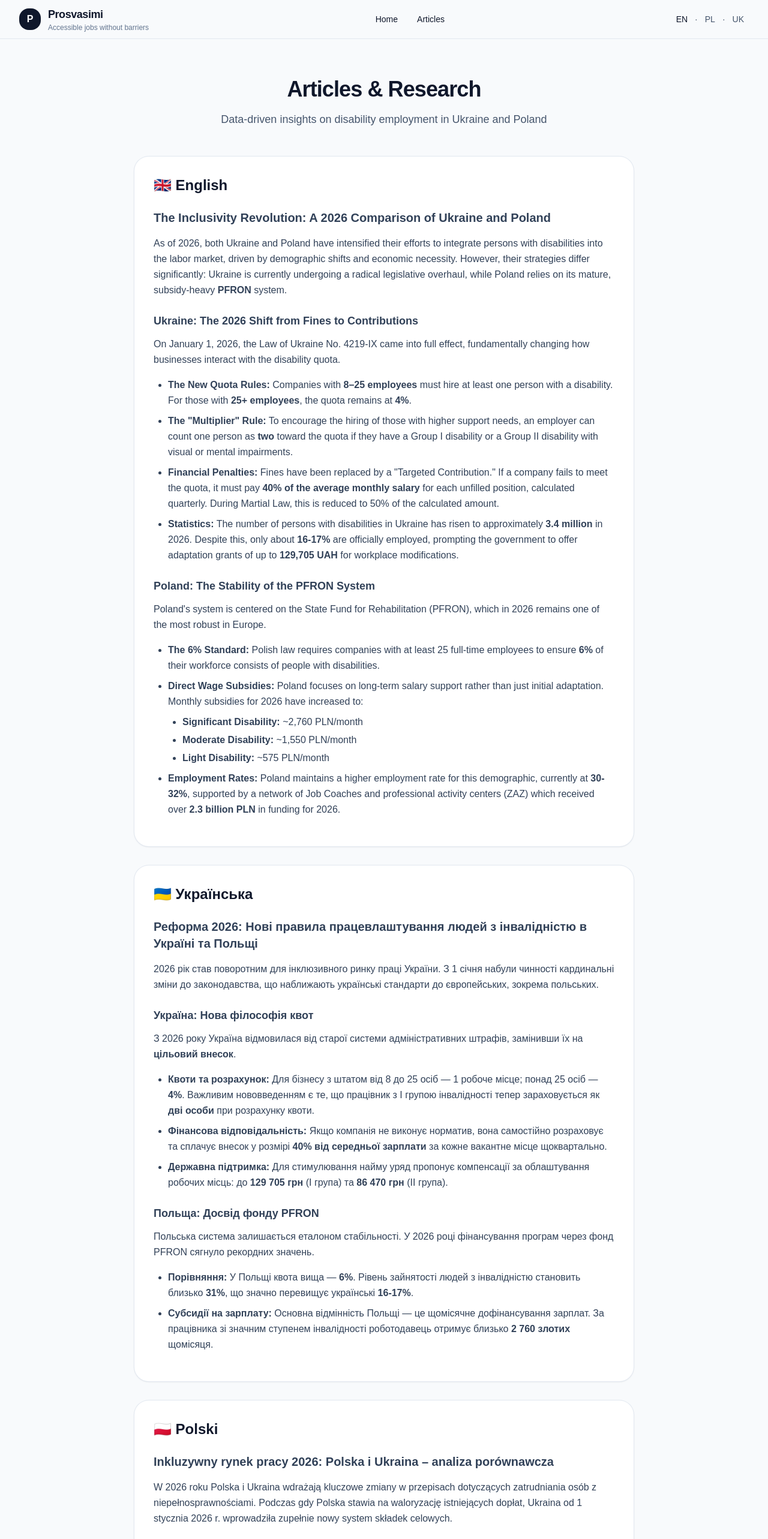
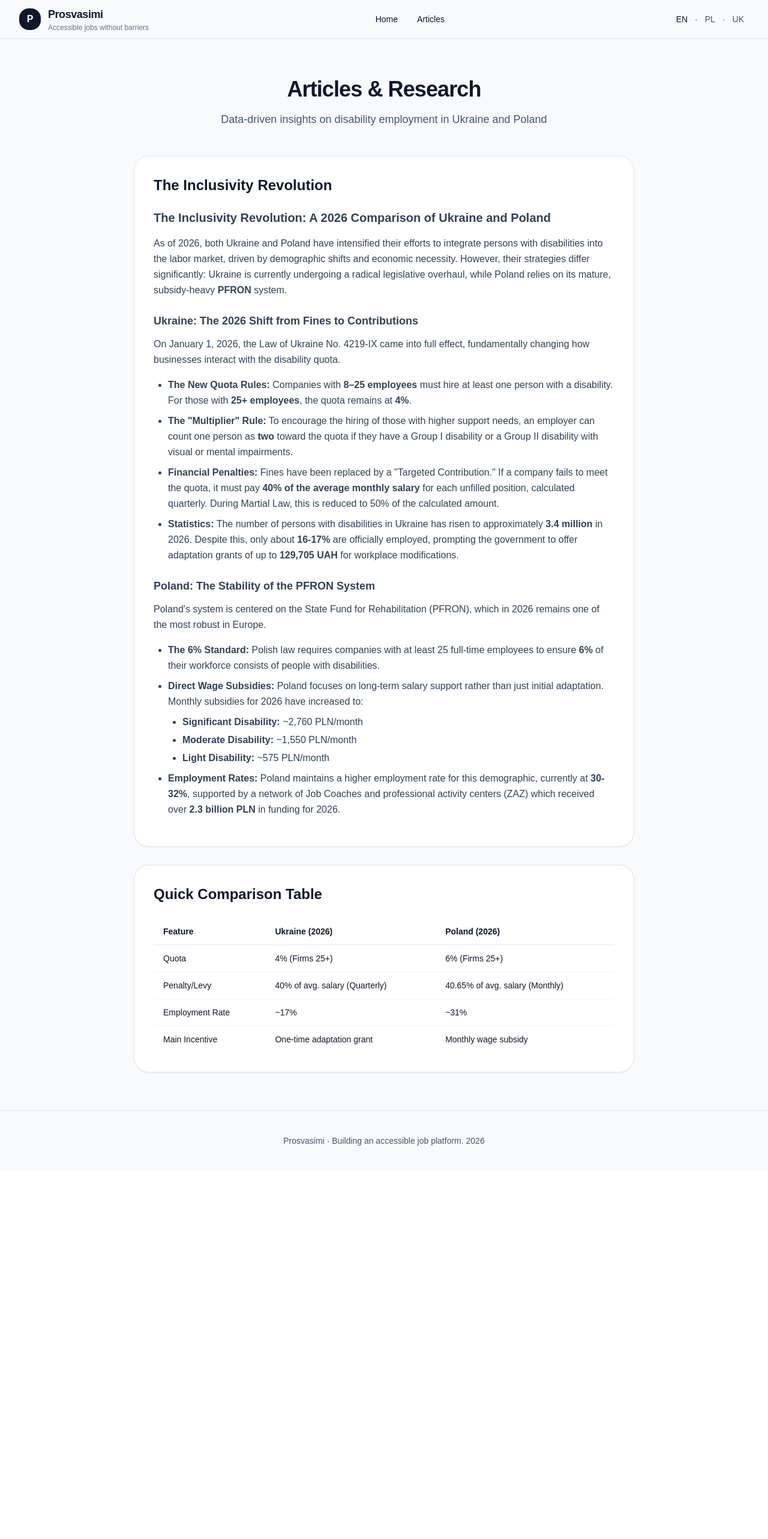
Before and after one commit to AnnaTumanova/prosvasimi, a Next.js app: page /articles in a window 1280 px wide. Shown: the top 2566 px of the page at 60% size. After the commit the page ends 1952 px from the top, so only its background shows below. Built offline with nearby package versions, Linux system fonts and the light colour scheme.

Commit message:
Show article content based on selected language

```diff
--- a/src/app/articles/page.tsx
+++ b/src/app/articles/page.tsx
@@ -235,21 +235,9 @@ export default function ArticlesPage() {
 
           <div className="space-y-8">
             <ArticleCard
-              title="🇬🇧 English"
-              content={articleEN}
-              lang="en"
-            />
-
-            <ArticleCard
-              title="🇺🇦 Українська"
-              content={articleUK}
-              lang="uk"
-            />
-
-            <ArticleCard
-              title="🇵🇱 Polski"
-              content={articlePL}
-              lang="pl"
+              title={lang === "en" ? "The Inclusivity Revolution" : lang === "uk" ? "Реформа 2026" : "Inkluzywny rynek pracy 2026"}
+              content={lang === "en" ? articleEN : lang === "uk" ? articleUK : articlePL}
+              lang={lang}
             />
 
             {/* Comparison Table */}
```
